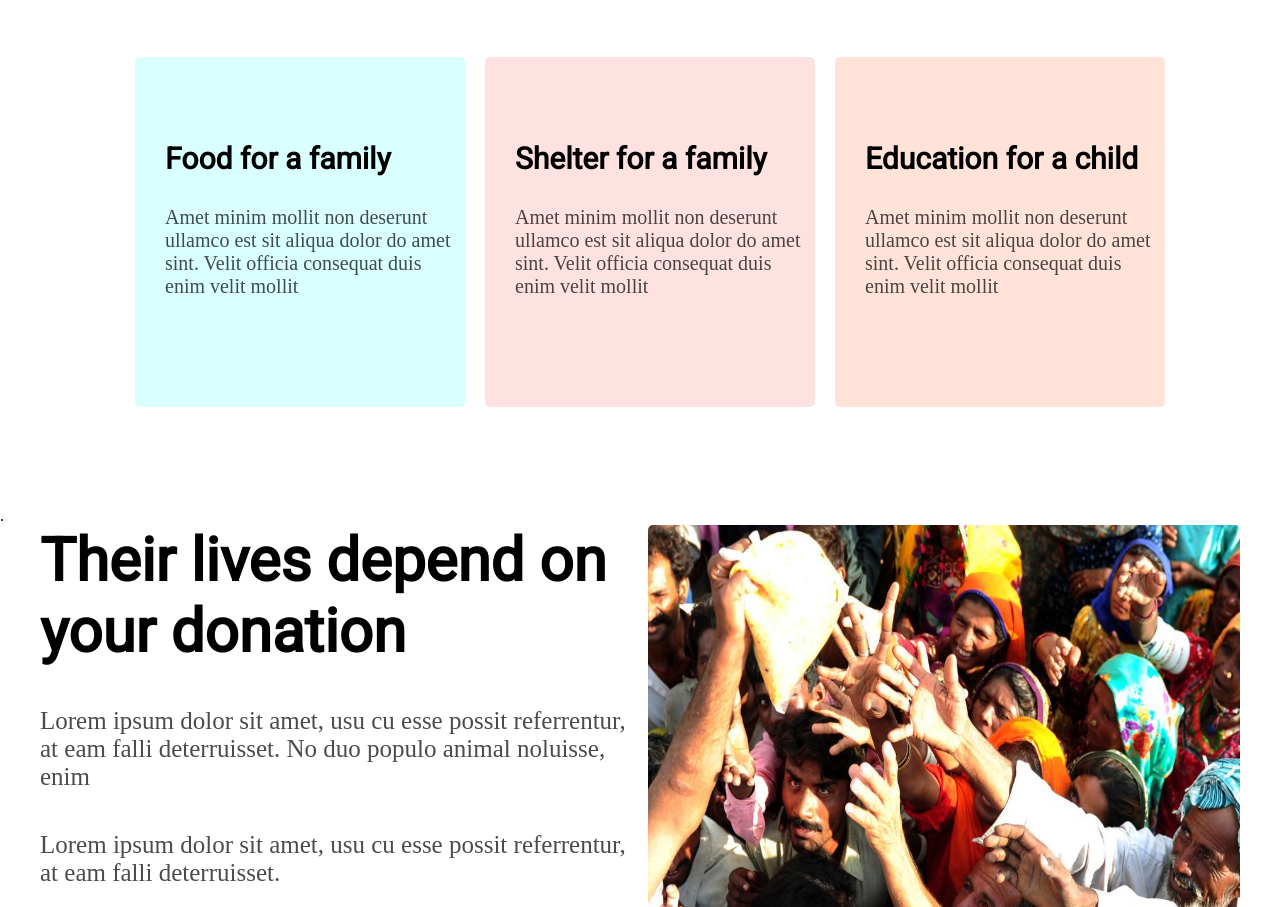
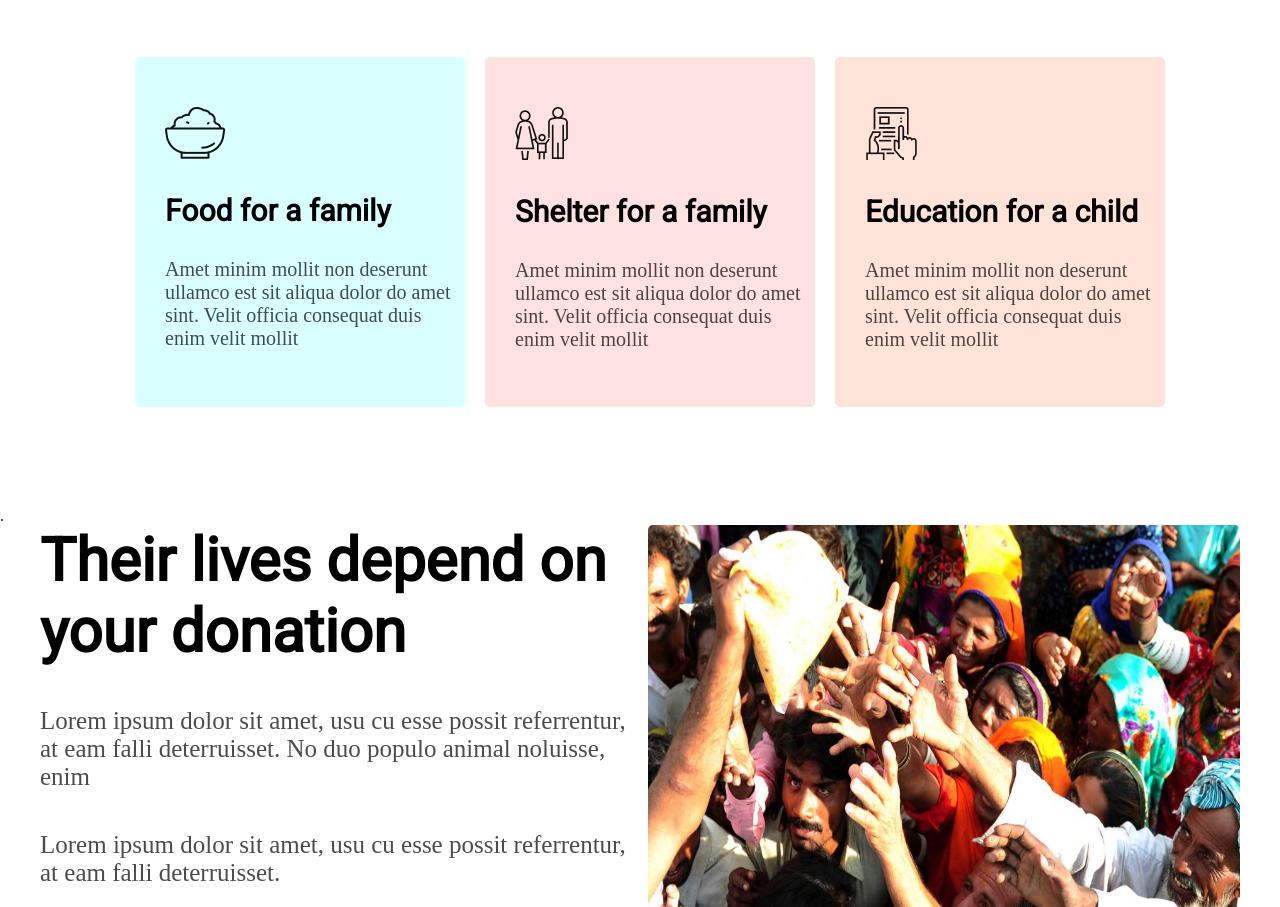
Before and after one commit to soumik2345/donate-today-main, a plain HTML site: page index.html in a window 1280 px wide. Shown: the part 1688-2595 px from the top of the page. Drawn offline with Linux system fonts and the light colour scheme; the site is published under a folder, as on GitHub Pages, so addresses that start at the root find nothing.

Commit message:
Update index.html

```diff
--- a/index.html
+++ b/index.html
@@ -69,7 +69,7 @@
 
             <div class="plan-card" id="blue">
 
-                <img src="/icons/food.png" alt="">
+                <img src="icons/food.png" alt="">
                 <h1>Food for a family</h1>
                 <p>Amet minim mollit non deserunt
                     ullamco est sit aliqua dolor do amet
@@ -80,7 +80,7 @@
 
             <div class="plan-card" id="red">
 
-                <img src="/icons/shelter.png" alt="">
+                <img src="icons/shelter.png" alt="">
                 <h1>Shelter for a family</h1>
                 <p>Amet minim mollit non deserunt
                     ullamco est sit aliqua dolor do amet
@@ -91,7 +91,7 @@
 
             <div class="plan-card" id="yellow">
 
-                <img src="/icons/Frame-1.png" alt="">
+                <img src="icons/Frame-1.png" alt="">
                 <h1>Education for a child</h1>
                 <p>Amet minim mollit non deserunt
                     ullamco est sit aliqua dolor do amet
```
